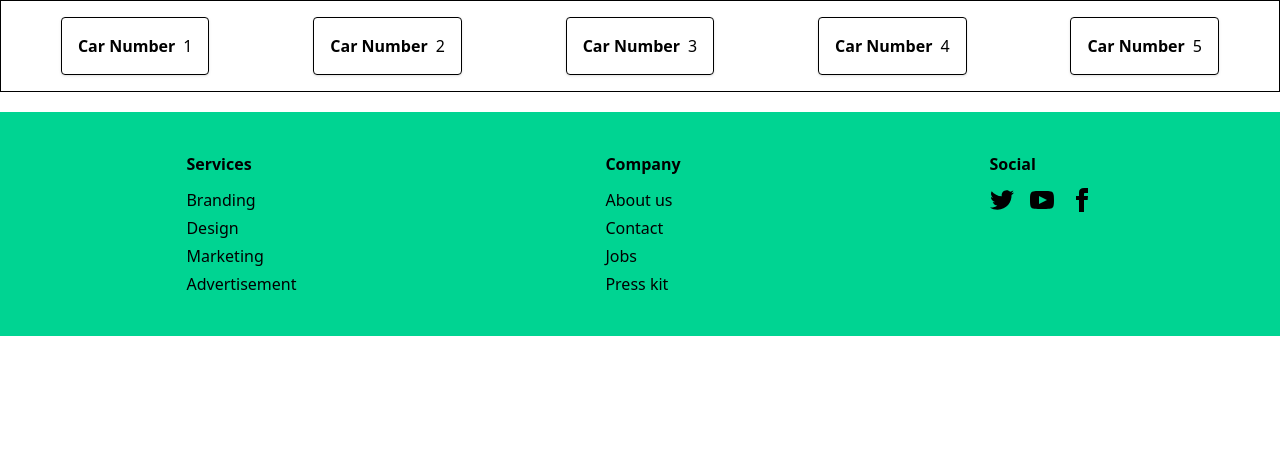
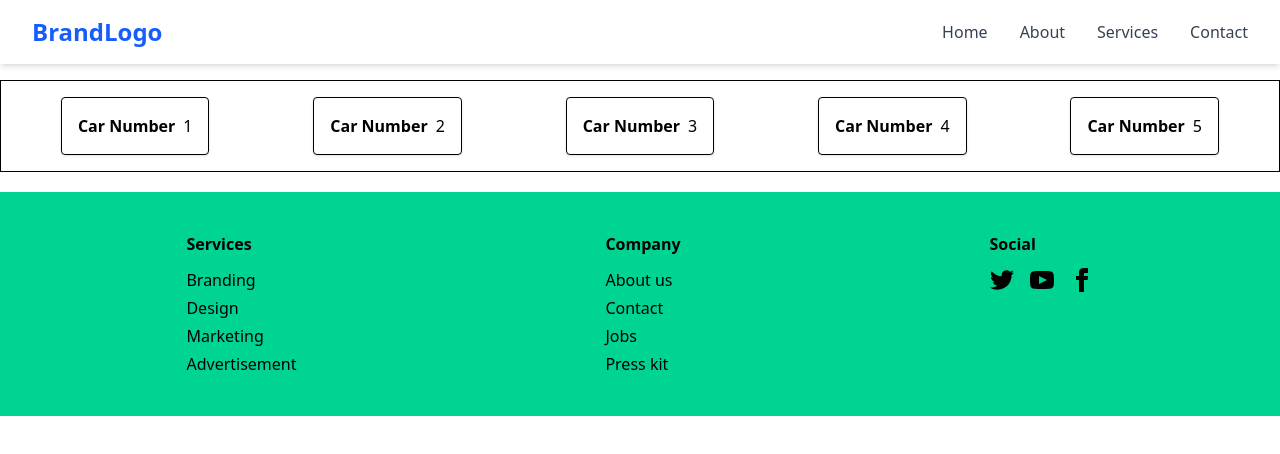
Before and after one commit to rabiulislam5334/group-practice, a Next.js app: page / in a window 1280 px wide. Shown: the top 454 px of the page. Built offline with nearby package versions, Linux system fonts and the light colour scheme.

Commit message:
Fixed navbar position and added margin to Latest component

```diff
--- a/src/app/page.js
+++ b/src/app/page.js
@@ -1,14 +1,15 @@
+import React from 'react'
+import Navber from '@/components/navber/Navber'
 import Latest from '@/components/Home/Latest'
 import Footer from '@/components/Home/Footer'
-import React from 'react'
 
 function page() {
   return (
     <>
-    <Latest/>
-    <Footer/>
+      <Navber />
+      <Latest />
+      <Footer />
     </>
-
 
   )
 }
--- a/src/components/Home/Latest.jsx
+++ b/src/components/Home/Latest.jsx
@@ -9,7 +9,7 @@ function LatestCard({ num }) {
 
 function Latest() {
   return (
-    <div className="max-w-7xl mx-auto border flex flex-wrap gap-4 p-4">
+    <div className="max-w-7xl mx-auto border flex flex-wrap gap-4 p-4 mt-20">
       {[1, 2, 3, 4, 5].map((num, index) => (
         <LatestCard key={index} num={num} />
       ))}
--- a/src/components/navber/Navber.jsx
+++ b/src/components/navber/Navber.jsx
@@ -6,11 +6,11 @@ const Navber = () => {
   const [isOpen, setIsOpen] = useState(false);
 
   return (
-    <nav className="bg-white shadow-md fixed w-full z-10">
-      <div className="max-w-7xl mx-auto px-4 sm:px-6 lg:px-8">
+    <nav className="bg-white shadow-md fixed top-0 left-0 w-full z-50">
+      <div className="max-w-7xl mx-auto px-4  sm:px-6 lg:px-8">
         <div className="flex justify-between h-16 items-center">
           {/* Logo */}
-          <div className="flex-shrink-0">
+          <div className="flex items-center">
             <Link href="/" className="text-2xl font-bold text-blue-600">
               BrandLogo
             </Link>
```
